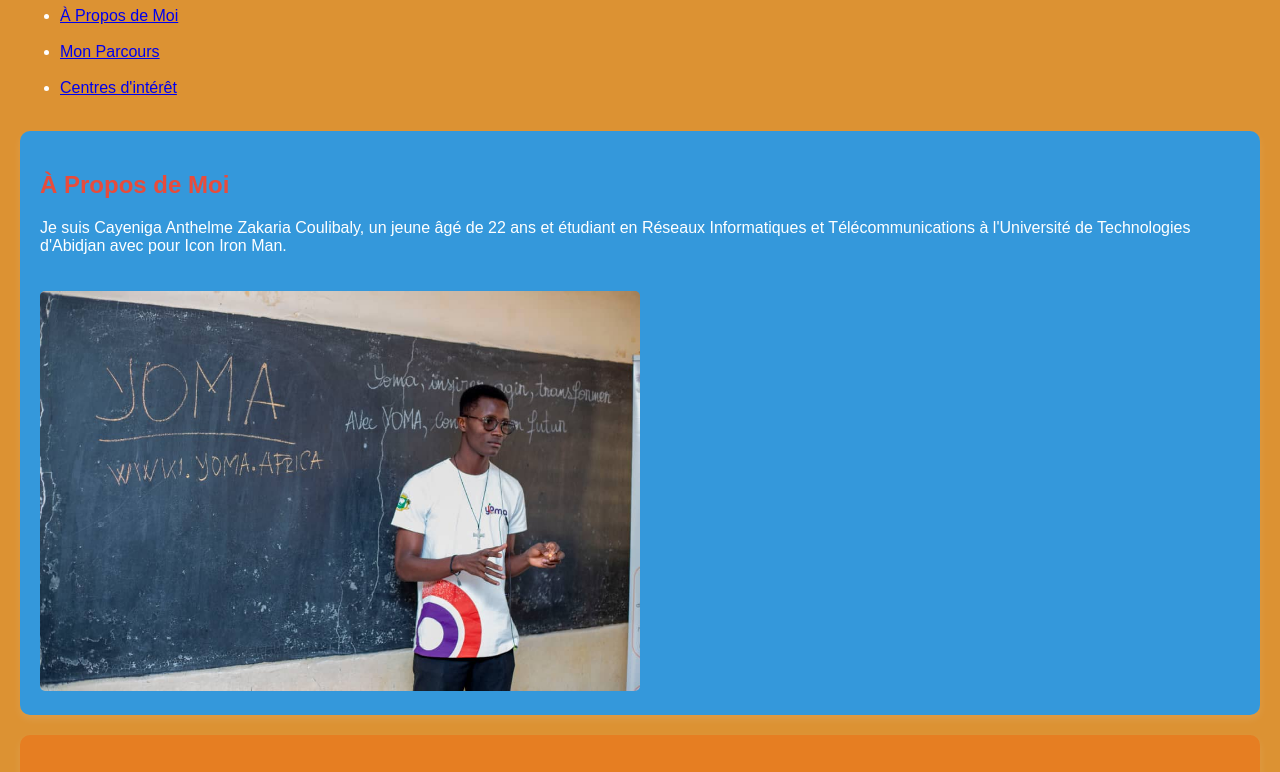
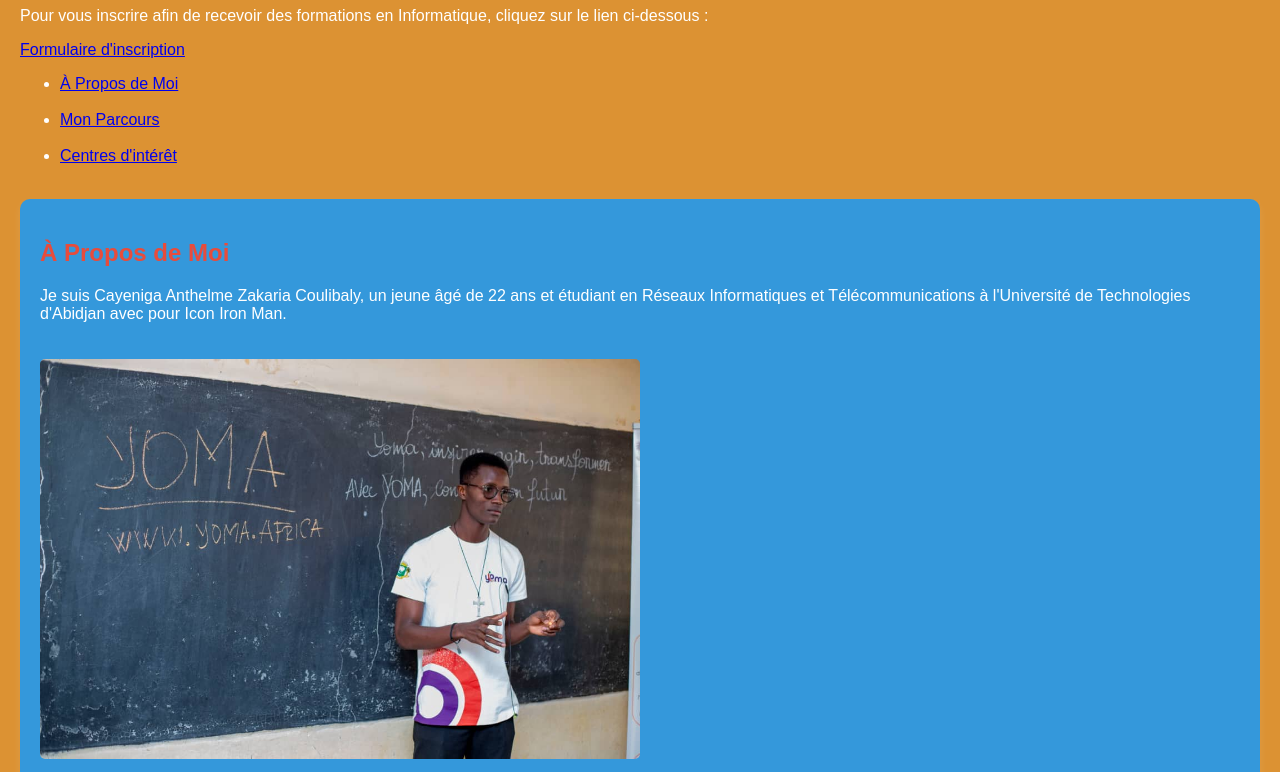
Before and after one commit to hack1-z/hack1-z.github.io, a plain HTML site: page index.html in a window 1280 px wide. Shown: the part 111-883 px from the top of the page. Drawn offline with Linux system fonts and the light colour scheme.

Commit message:
Upadted_index.html

```diff
--- a/index.html
+++ b/index.html
@@ -75,6 +75,8 @@
     <img src=""><br>
     <header>
         <h1>Bienvenue sur ma page personnelle.</h1>
+        <p>Pour vous inscrire afin de recevoir des formations en Informatique, cliquez sur le lien ci-dessous :</p>
+        <a href="formulaire_base_de_données.html">Formulaire d'inscription</a>
         <nav>
             <ul>
                 <li><a href="#about">À Propos de Moi</a></li><br>
```
